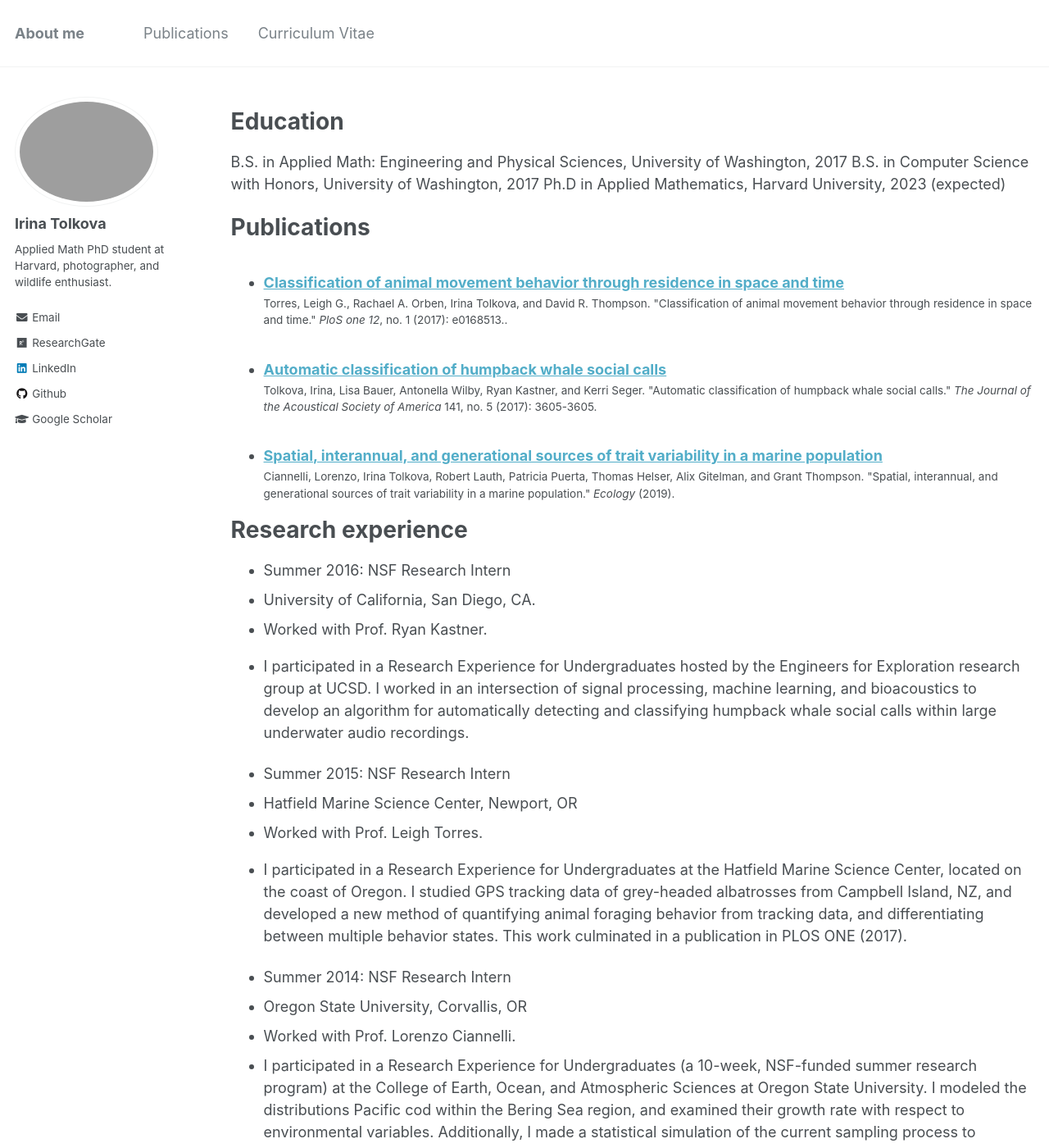
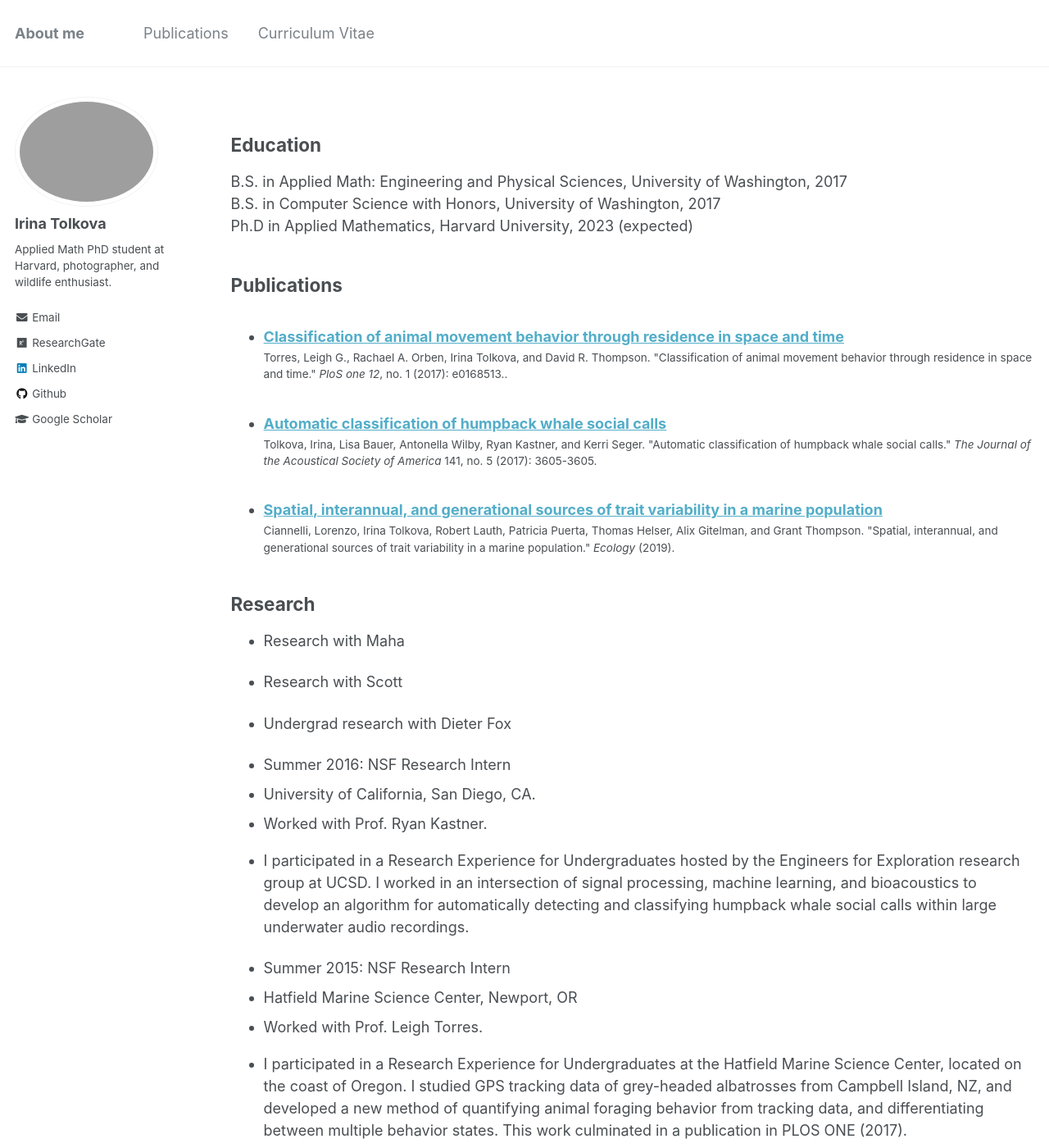
Before and after one commit to avokloti/avokloti.github.io, a Jekyll site: the page built from _pages/cv.md, in a window 1280 px wide and 1400 px high. Shown: the whole window at 82% size. Built offline with Jekyll 4.4.1, drawn with Linux system fonts in a browser that asks for light colours.

Commit message:
Working on markdown

```diff
--- a/_pages/cv.md
+++ b/_pages/cv.md
@@ -9,49 +9,56 @@ redirect_from:
 {% include base_path %}
 
 Education
-======
+------
 B.S. in Applied Math: Engineering and Physical Sciences, University of Washington, 2017
 B.S. in Computer Science with Honors, University of Washington, 2017
 Ph.D in Applied Mathematics, Harvard University, 2023 (expected)
 
 Publications
-======
+------
   <ul>{% for post in site.publications %}
     {% include archive-single-cv.html %}
   {% endfor %}</ul>
 
-Research experience
-======
-  * Summer 2016: NSF Research Intern
-  * University of California, San Diego, CA.
-  * Worked with Prof. Ryan Kastner.
-  * I participated in a Research Experience for Undergraduates hosted by the Engineers for Exploration research group at UCSD. I worked in an intersection of signal processing, machine learning, and bioacoustics to develop an algorithm for automatically detecting and classifying humpback whale social calls within large underwater audio recordings.
+Research
+------
 
-  * Summer 2015: NSF Research Intern
-  * Hatfield Marine Science Center, Newport, OR
-  * Worked with Prof. Leigh Torres.
-  * I participated in a Research Experience for Undergraduates at the Hatfield Marine Science Center, located on the coast of Oregon. I studied GPS tracking data of grey-headed albatrosses from Campbell Island, NZ, and developed a new method of quantifying animal foraging behavior from tracking data, and differentiating between multiple behavior states. This work culminated in a publication in PLOS ONE (2017).
+* Research with Maha
 
-  * Summer 2014: NSF Research Intern
-  * Oregon State University, Corvallis, OR
-  * Worked with Prof. Lorenzo Ciannelli.
-  * I participated in a Research Experience for Undergraduates (a 10-week, NSF-funded summer research program) at the College of Earth, Ocean, and Atmospheric Sciences at Oregon State University. I modeled the distributions Pacific cod within the Bering Sea region, and examined their growth rate with respect to environmental variables. Additionally, I made a statistical simulation of the current sampling process to quantify bias in predicted growth rates due to sampling methods. This work culminated in a poster presentation at the International Conference for the Exploration of the Sea (ICES) in Copenhagen, September 2015.
+* Research with Scott
+
+* Undergrad research with Dieter Fox
+
+* Summer 2016: NSF Research Intern
+* University of California, San Diego, CA.
+* Worked with Prof. Ryan Kastner.
+* I participated in a Research Experience for Undergraduates hosted by the Engineers for Exploration research group at UCSD. I worked in an intersection of signal processing, machine learning, and bioacoustics to develop an algorithm for automatically detecting and classifying humpback whale social calls within large underwater audio recordings.
+
+* Summer 2015: NSF Research Intern
+* Hatfield Marine Science Center, Newport, OR
+* Worked with Prof. Leigh Torres.
+* I participated in a Research Experience for Undergraduates at the Hatfield Marine Science Center, located on the coast of Oregon. I studied GPS tracking data of grey-headed albatrosses from Campbell Island, NZ, and developed a new method of quantifying animal foraging behavior from tracking data, and differentiating between multiple behavior states. This work culminated in a publication in PLOS ONE (2017).
+
+* Summer 2014: NSF Research Intern
+* Oregon State University, Corvallis, OR
+* Worked with Prof. Lorenzo Ciannelli.
+* I participated in a Research Experience for Undergraduates (a 10-week, NSF-funded summer research program) at the College of Earth, Ocean, and Atmospheric Sciences at Oregon State University. I modeled the distributions Pacific cod within the Bering Sea region, and examined their growth rate with respect to environmental variables. Additionally, I made a statistical simulation of the current sampling process to quantify bias in predicted growth rates due to sampling methods. This work culminated in a poster presentation at the International Conference for the Exploration of the Sea (ICES) in Copenhagen, September 2015.
 
 
 Talks
-======
+------
   <ul>{% for post in site.talks %}
     {% include archive-single-talk-cv.html %}
   {% endfor %}</ul>
 
 Teaching
-======
+------
   <ul>{% for post in site.teaching %}
     {% include archive-single-talk-cv.html %}
   {% endfor %}</ul>
 
 Skills
-======
+------
 * Programming languages: Python, C++, C, MATLAB, Java, R.
 * Some libraries / toolsets: PyTorch, Tensorflow, ROS, Drake, SNOPT, IPOPT.
 * Other: CMake, Bazel, Ubuntu, Git.
```
